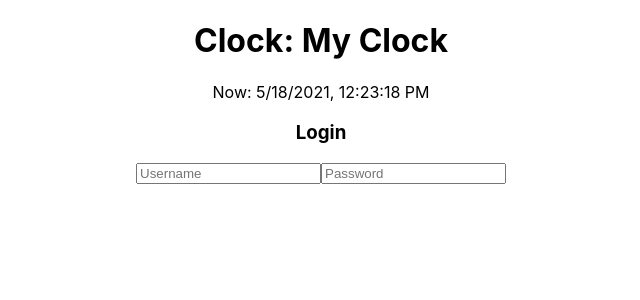
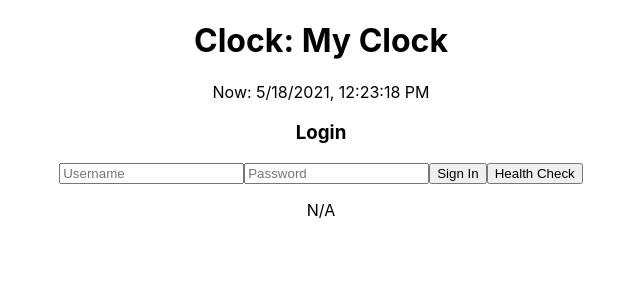
Before and after one commit to osquibb/nudge, a React (Create React App) app in the folder client/: page / in a window 1280 px wide. Shown: the top 300 px of the page, without its empty margins (319-959 px from the left). Built offline with nearby package versions, Linux system fonts and the light colour scheme.

Commit message:
client login and health api calls

```diff
--- a/client/package.json
+++ b/client/package.json
@@ -6,6 +6,7 @@
     "@testing-library/jest-dom": "^5.11.4",
     "@testing-library/react": "^11.1.0",
     "@testing-library/user-event": "^12.1.10",
+    "axios": "^0.21.1",
     "react": "^17.0.2",
     "react-dom": "^17.0.2",
     "react-scripts": "4.0.3",
--- a/client/src/components/LoginForm.js
+++ b/client/src/components/LoginForm.js
@@ -1,4 +1,5 @@
 import React, { useState } from 'react'
+import axios from 'axios';
 
 export default function LoginForm(props) {
 
@@ -6,22 +7,27 @@ export default function LoginForm(props) {
     username: '',
     password: ''
   })
+  const [health, setHealth] = useState('N/A')
 
   const onUsernameChange = username => setUser({
     ...user,
     username
   })
 
-
   const onPasswordChange = password => setUser({
     ...user,
     password
   })
 
+  const onSignIn = () => axios.post('/login', user)
+  const onHealthCheck = async () => {
+    const { data: { health } } = await axios.get('/health')
+    setHealth(health || 'N/A')
+  }
+
   return(
     <div>
       <h3>Login</h3>
-      <form>
       <input
         type="text"
         placeholder="Username"
@@ -34,7 +40,13 @@ export default function LoginForm(props) {
         value={user.password}
         onChange={e => onPasswordChange(e.target.value)}
       />
-      </form>
+      <button onClick={onSignIn}>
+        Sign In
+      </button>
+      <button onClick={onHealthCheck}>
+        Health Check
+      </button>
+      <p>{health}</p>
     </div>
   )
 }
```
Lines whose indentation alone changed are shown as unchanged.
